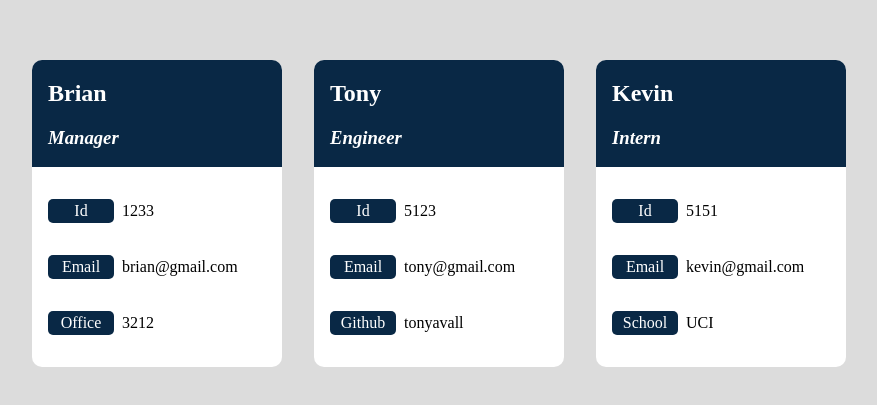
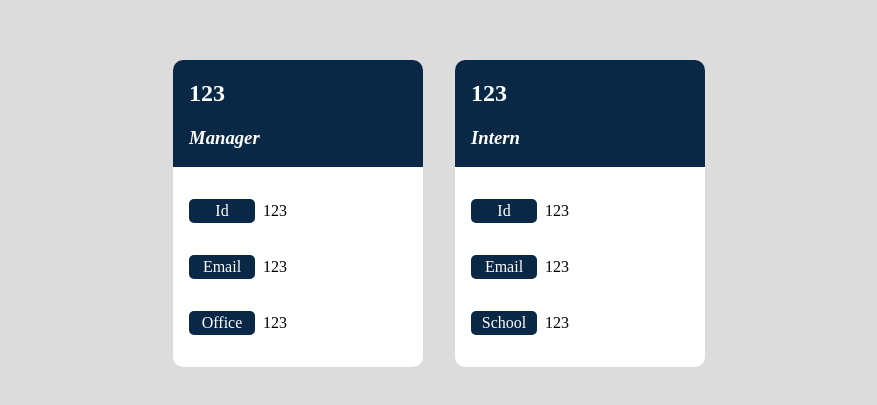
Before and after one commit to Tonyavall/8-Team-Profile-Generator, a website: page index.html in a window 1280 px wide. Shown: the part 121-526 px from the top of the page, without its empty margins (201-1078 px from the left). Drawn offline with Linux system fonts and the light colour scheme.

Commit message:
Simplified some code

```diff
--- a/index.html
+++ b/index.html
@@ -17,7 +17,7 @@
             <div id="member">
                 <div class="title">
                     <h2 id="name">
-                        Brian
+                        123
                     </h2>
                     <h3 id="role">
                         Manager
@@ -29,7 +29,7 @@
                             Id
                         </p>
                         <p>
-                            1233
+                            123
                         </p>
                     </div>
                     <div class="pair">
@@ -37,7 +37,7 @@
                             Email
                         </p>
                         <p>
-                            brian@gmail.com
+                            123
                         </p>
                     </div>
                     <div class="pair">
@@ -45,7 +45,7 @@
                             Office
                         </p>
                         <p>
-                            3212
+                            123
                         </p>
                     </div>
                 </div>
@@ -53,43 +53,7 @@
             <div id="member">
                 <div class="title">
                     <h2 id="name">
-                        Tony
-                    </h2>
-                    <h3 id="role">
-                        Engineer
-                    </h3>
-                </div>
-                <div class="info">
-                    <div class="pair">
-                        <p id="pair-info">
-                            Id
-                        </p>
-                        <p>
-                            5123
-                        </p>
-                    </div>
-                    <div class="pair">
-                        <p id="pair-info">
-                            Email
-                        </p>
-                        <p>
-                            tony@gmail.com
-                        </p>
-                    </div>
-                    <div class="pair">
-                        <p id="pair-info">
-                            Github
-                        </p>
-                        <p>
-                            tonyavall
-                        </p>
-                    </div>
-                </div>
-            </div>
-            <div id="member">
-                <div class="title">
-                    <h2 id="name">
-                        Kevin
+                        123
                     </h2>
                     <h3 id="role">
                         Intern
@@ -101,7 +65,7 @@
                             Id
                         </p>
                         <p>
-                            5151
+                            123
                         </p>
                     </div>
                     <div class="pair">
@@ -109,7 +73,7 @@
                             Email
                         </p>
                         <p>
-                            kevin@gmail.com
+                            123
                         </p>
                     </div>
                     <div class="pair">
@@ -117,12 +81,11 @@
                             School
                         </p>
                         <p>
-                            UCI
+                            123
                         </p>
                     </div>
                 </div>
             </div>
-
         </section>
     </article>
 </body>
```
Also changed, not shown: assets/scripts/generateHtml.js (+3 -6 lines), assets/scripts/questions.js (+11 -0 lines).
